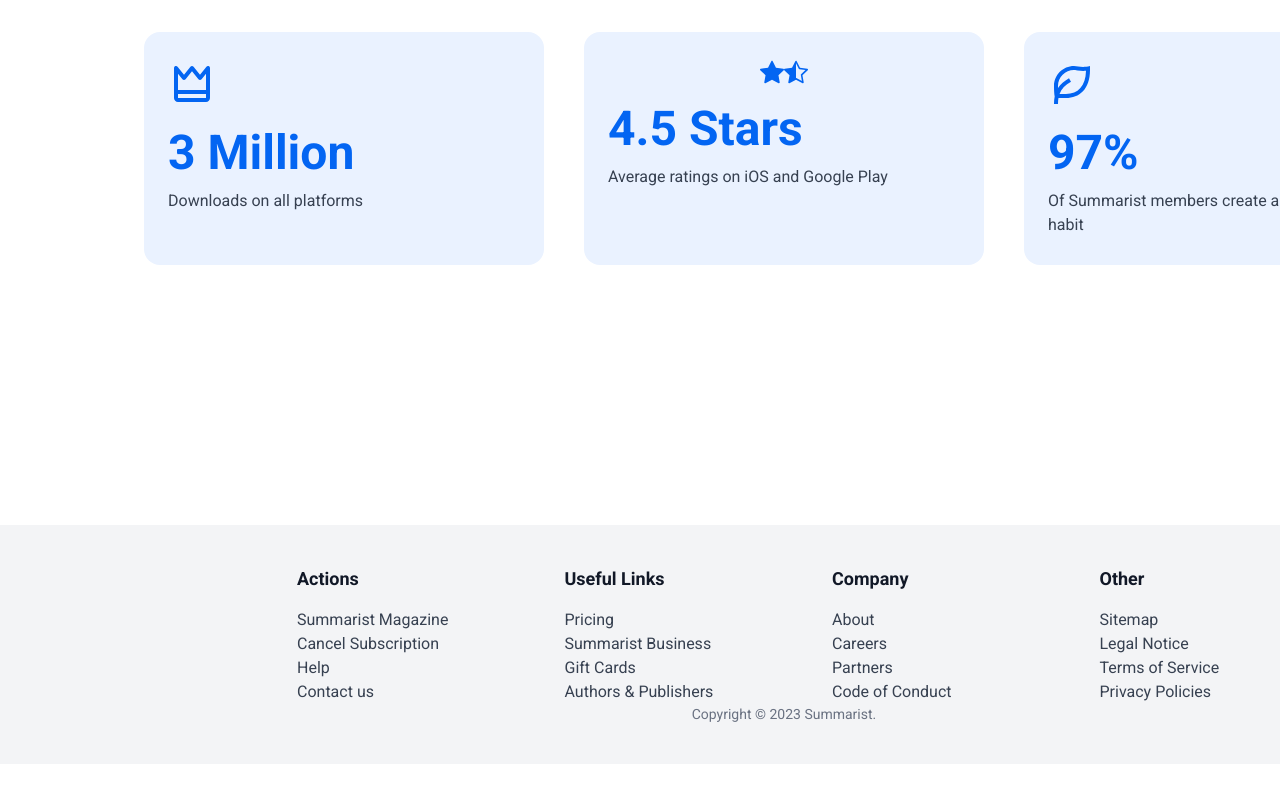
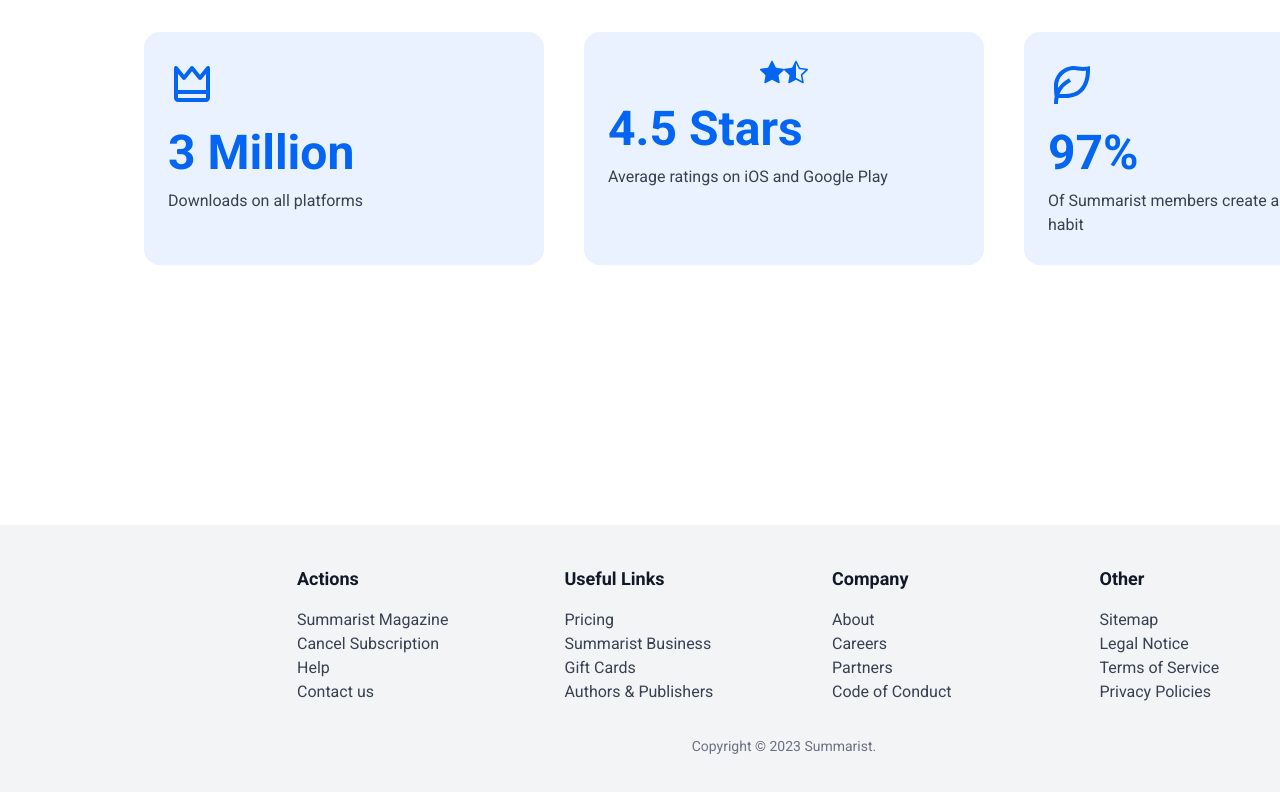
Before and after one commit to DerrickSimilien/Summarist-Virtual-Internship, a Next.js app: page / in a window 1280 px wide. Shown: the part 2879-3671 px from the top of the page. Before the commit the page ends 3643 px from the top, so only its background shows below. Built offline with nearby package versions, Linux system fonts and the light colour scheme.

Commit message:
Added padding in thee footer in src/app/page.tsx

```diff
--- a/src/app/globals.css
+++ b/src/app/globals.css
@@ -943,6 +943,8 @@ html.dark .footer__copyright {
     flex-direction: column;
     align-items: center;
   }
+
+
 }
 
 @media (max-width: 576px) {
--- a/src/app/page.tsx
+++ b/src/app/page.tsx
@@ -467,7 +467,7 @@ export default function Home() {
             ))}
           </div>
 
-          <div className="footer__copyright--wrapper mt-12 pt-6 text-center text-gray-500 dark:text-gray-400 text-sm">
+          <div className="footer__copyright--wrapper mt-12 pt-14 text-center text-gray-500 dark:text-gray-400 text-sm">
             Copyright &copy; 2023 Summarist.
           </div>
         </div>
@@ -499,6 +499,10 @@ export default function Home() {
           }
         }
 
+        .footer__copyright--wrapper {
+    padding-top: 2rem; /* 32px – nice breathable gap above "Copyright..." */
+  }
+
         /* Edge-to-edge + rounded rectangular "numbers" cards on tablet/mobile */
         .numbers__wrapper .numbers__card {
           background: #eaf2ff;
```
